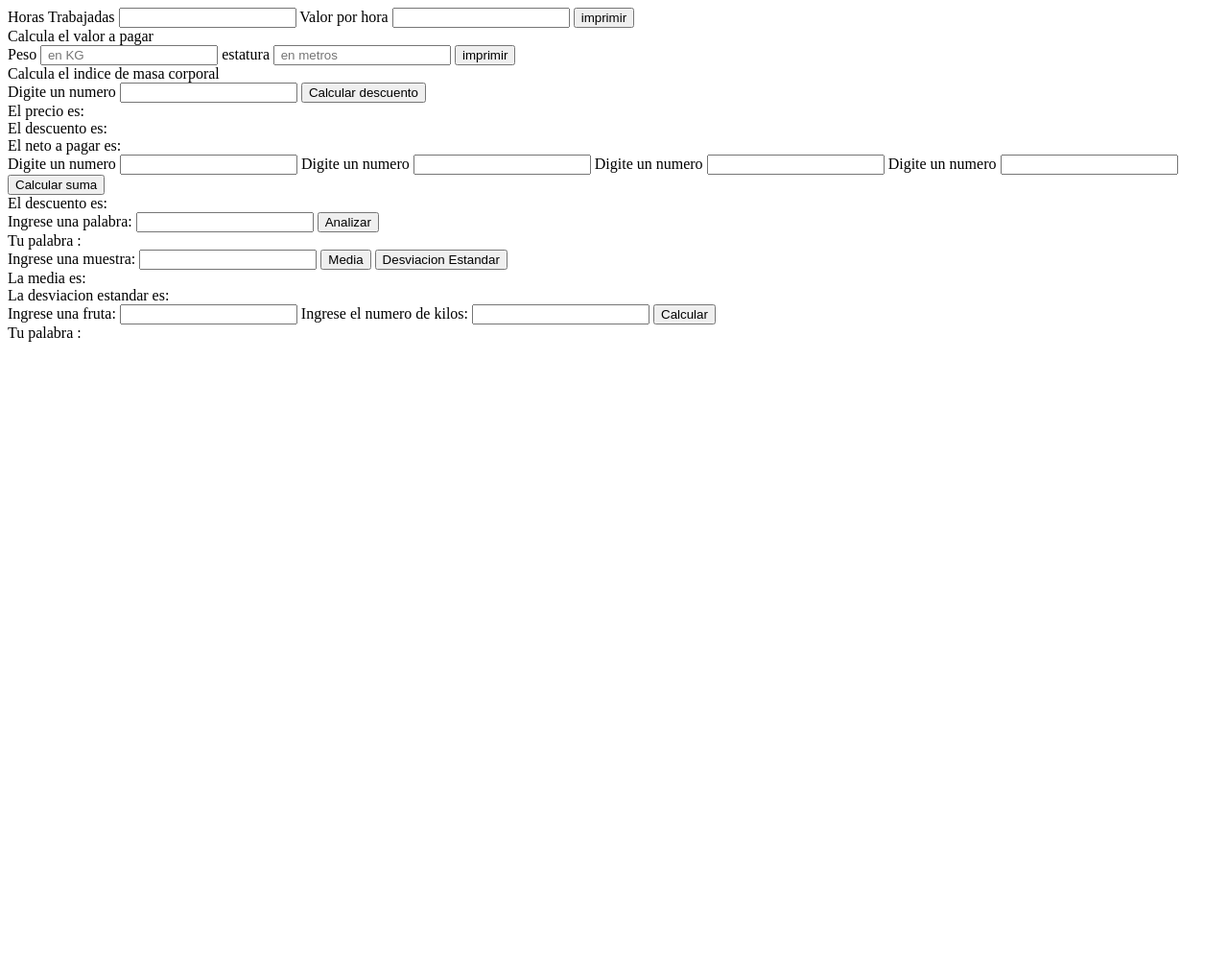
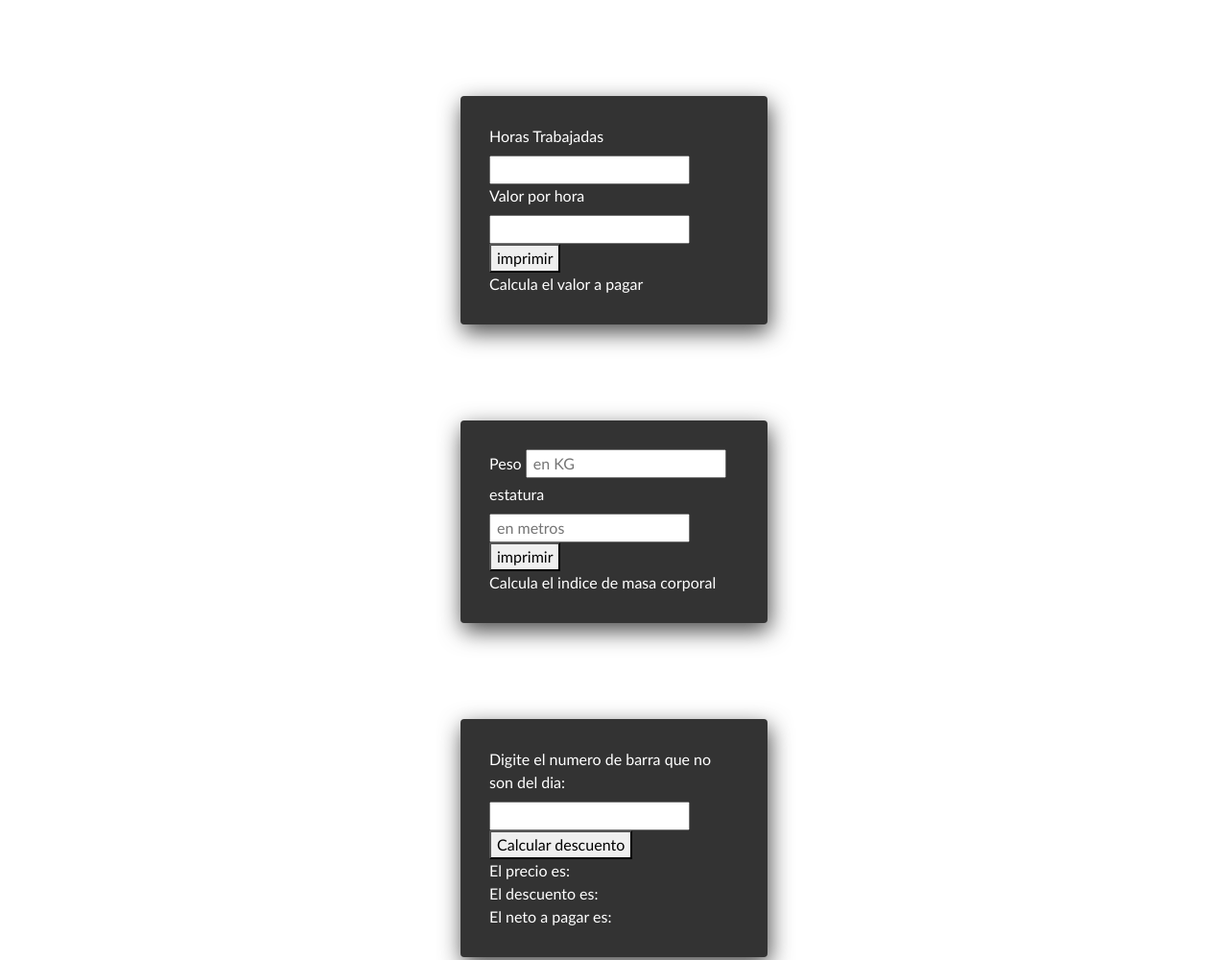
Before and after one commit to pipefake/taller_javascript, a plain HTML site: page index.html in a window 1280 px wide. Shown: the top 1000 px of the page at 96% size. Before the commit the page ends 800 px from the top, so only its background shows below. Drawn offline with nearby package versions, Linux system fonts and the light colour scheme.

Commit message:
Con estilos

```diff
--- /dev/null
+++ b/css/style.css
@@ -0,0 +1,11 @@
+body>div {
+    width: 320px;
+    background: #333;
+    padding: 30px;
+    margin: auto;
+    margin-top: 100px;
+    border-radius: 4px;
+    font-family: 'calibri';
+    color: white;
+    box-shadow: 2px 8px 23px #000000b8;
+}
--- a/index.html
+++ b/index.html
@@ -12,6 +12,8 @@
     <script src="js/desafio5.js"></script>
     <script src="js/desafio6.js"></script>
     <script src="js/desafio7.js"></script>
+    <link rel="stylesheet" href="css/style.css">
+    <link rel="stylesheet" href="https://cdn.jsdelivr.net/npm/bootstrap@4.6.0/dist/css/bootstrap.min.css" integrity="sha384-B0vP5xmATw1+K9KRQjQERJvTumQW0nPEzvF6L/Z6nronJ3oUOFUFpCjEUQouq2+l" crossorigin="anonymous">
     <title>Document</title>
 </head>
 
@@ -33,7 +35,7 @@
         <div id="imc_show">Calcula el indice de masa corporal</div>
     </div>
     <div>
-        <label for="barrasnodia">Digite un numero</label>
+        <label for="barrasnodia">Digite el numero de barra que no son del dia: </label>
         <input type="text" id="barrasnodia" name="barrasnodia" placeholder=" " />
         <button onclick="calcular_descuento();">Calcular descuento</button>
         <div id="precio_show">El precio es:</div>
--- a/js/desafio7.js
+++ b/js/desafio7.js
@@ -20,14 +20,22 @@ function calcularpreciofruta() {
 
         if (frutas[i].nombre === auxnombre) {
             total = frutas[i].preciokilo * auxkilos;
-            document.getElementById("preciofruta_show").innerHTML = total;
+            document.getElementById("preciofruta_show").innerHTML = "El valor a pagar es: " + total;
             break;
         } else {
-            document.getElementById("preciofruta_show").innerHTML = "Esta fruta no existe en el diccionario";
+            document.getElementById("preciofruta_show").innerHTML = "Esta fruta no existe en el diccionario. Las frutas existentes son: ";
+            for (i = 0; i < frutas.length; i++) {
+
+
+                document.getElementById("preciofruta_show").innerHTML += frutas[i].nombre + " ";
+
+
+            }
         }
 
     }
 
 
 
+
 }
```
